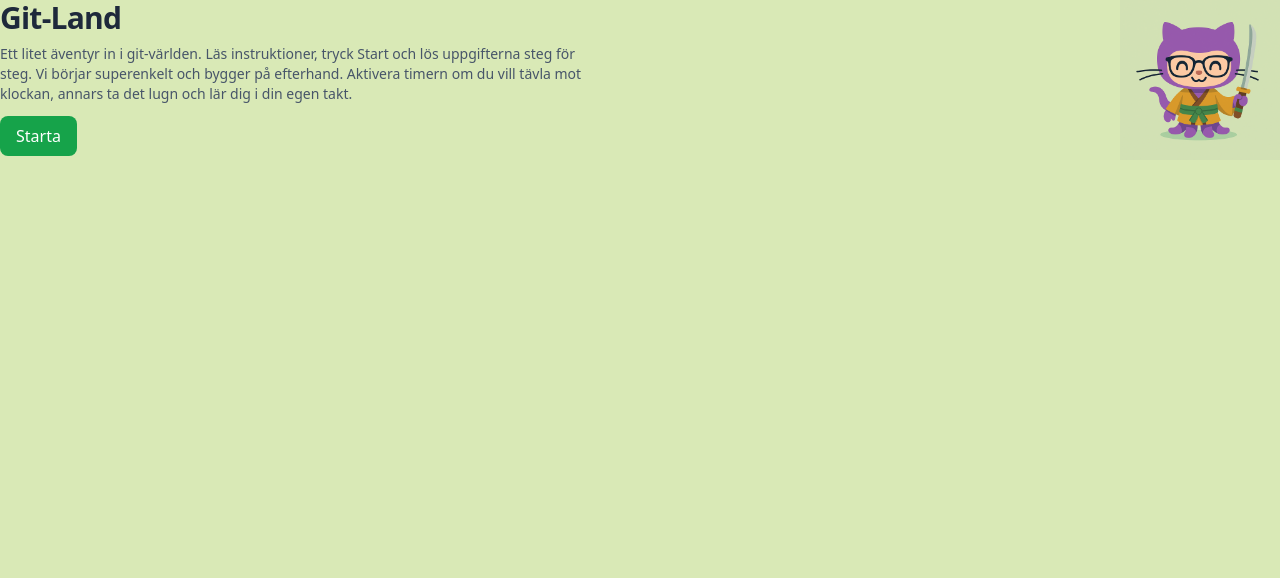
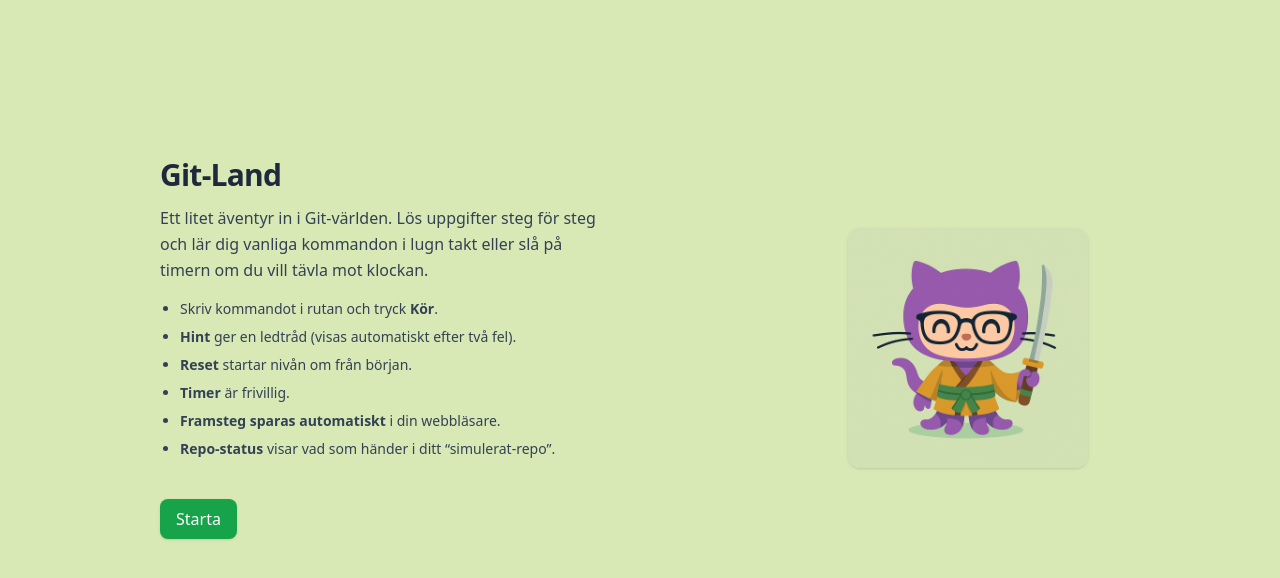
Before and after one commit to DulamaA/git-land-game, a React (Vite) app: page / in a window 1280 px wide. Shown: the top 578 px of the page. Built offline with nearby package versions, Linux system fonts and the light colour scheme.

Commit message:
💅 style: adjust HomeScreen padding, spacing and mascot alignment + update text instructions

```diff
--- a/src/components/HomeScreen.tsx
+++ b/src/components/HomeScreen.tsx
@@ -4,26 +4,47 @@ export default function HomeScreen() {
   const navigate = useNavigate();
 
   return (
-    <header className="md:flex md:items-start md:justify-between gap-6">
+    <header className="mx-auto max-w-5xl min-h-[72vh] grid items-center gap-12 md:grid-cols-2 px-6 lg:px-8 pt-12 pb-10 mt-8 md:mt-14">
       <div className="max-w-prose">
         <h1 className="text-3xl font-bold tracking-tight">Git-Land</h1>
-        <p className="mt-2 text-sm text-slate-600">
-          Ett litet äventyr in i git-världen. Läs instruktioner, tryck Start och lös uppgifterna
-          steg för steg. Vi börjar superenkelt och bygger på efterhand. Aktivera timern om du vill
-          tävla mot klockan, annars ta det lugn och lär dig i din egen takt.
+        <p className="mt-3 text-base leading-relaxed text-slate-700">
+          Ett litet äventyr in i Git-världen. Lös uppgifter steg för steg och lär dig vanliga
+          kommandon i lugn takt eller slå på timern om du vill tävla mot klockan.
         </p>
+        <ul className="mt-4 space-y-2 text-sm text-slate-700 list-disc pl-5">
+          <li>
+            Skriv kommandot i rutan och tryck <strong>Kör</strong>.
+          </li>
+          <li>
+            <strong>Hint</strong> ger en ledtråd (visas automatiskt efter två fel).
+          </li>
+          <li>
+            <strong>Reset</strong> startar nivån om från början.
+          </li>
+          <li>
+            <strong>Timer</strong> är frivillig.
+          </li>
+          <li>
+            <strong>Framsteg sparas automatiskt</strong> i din webbläsare.
+          </li>
+          <li>
+            <strong>Repo-status</strong> visar vad som händer i ditt “simulerat-repo”.
+          </li>
+        </ul>
 
-        <div className="mt-3 flex items-center gap-3">
+        <div className="mt-10 flex items-center gap-3">
           <button
             onClick={() => navigate('/game')}
-            className="rounded-lg bg-green-600 text-white px-4 py-2 hover:bg-green-700 active:bg-green-800 transition"
+            className="rounded-lg bg-green-600 text-white px-4 py-2 shadow
+           hover:bg-green-700 active:bg-green-800 transition
+            focus:outline-none focus:ring-2 focus:ring-green-600 focus:ring-offset-2"
           >
             Starta
           </button>
         </div>
       </div>
 
-      <div className="mt-4 md:mt-0 shrink-0">
+      <div className="mt-6 md:mt-0 shrink-0 justify-self-end pr-2 md:pr-8">
         <img
           src="/images/git-cat.png"
           alt="Git-Lands maskot med laptop"
@@ -31,7 +52,7 @@ export default function HomeScreen() {
           height={160}
           loading="lazy"
           decoding="async"
-          className="w-40 h-40 object-contain mx-auto md:mx-0"
+          className="w-48 lg:w-60 h-auto object-contain rounded-xl shadow"
         />
       </div>
     </header>
```
